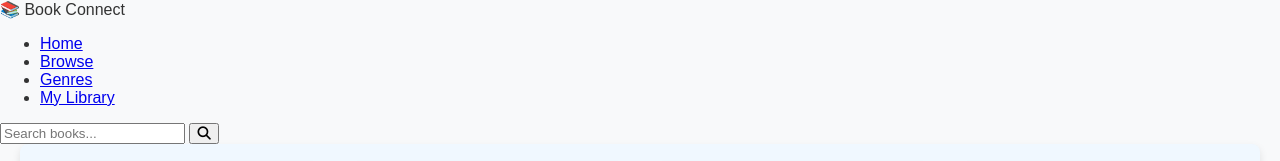
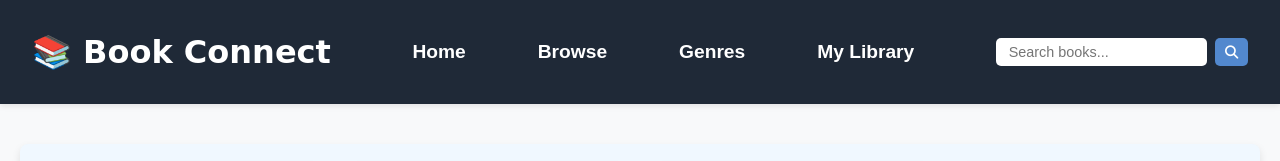
Before and after one commit to Emmanuel802/BOOK-CONNECT, a plain HTML site: page index.html in a window 1280 px wide. Shown: the top 161 px of the page. Drawn offline with Linux system fonts and the light colour scheme.

Commit message:
Styled the navigation bar

```diff
--- a/styles.css
+++ b/styles.css
@@ -5,6 +5,84 @@ body {
     background-color: #f8f9fa;
     color: #333;
 }
+
+
+.navbar {
+  position: sticky;
+    display: flex;
+    flex-wrap: wrap;
+    justify-content: space-between;
+    align-items: center;
+    height: 4.5rem;
+    padding: 1rem 2rem;
+    background-color: #1f2937;
+    color: white;
+    box-shadow: 0 2px 6px rgba(0,0,0,0.1);
+    margin-bottom: 2.5rem;
+  }
+
+  .logo {
+    font-family: cursive;
+    font-size: 2rem;
+    font-weight: bold;
+  }
+
+  .nav-links {
+    list-style: none;
+    display: flex;
+    gap: 2rem;
+    margin: 0;
+    padding: 0;
+
+  }
+
+  .nav-links a {
+    color: white;
+    text-decoration: none;
+    font-size: 1.2rem;
+    font-weight: 600;
+    padding: 10px 20px;
+    transition: background-color 0.s ease;
+  }
+
+  .nav-links a:hover {
+    color: #1f2937;
+    background-color: #f8f9fa;
+  }
+
+
+  .search-container {
+    display: flex;
+    align-items: center;
+    gap: 0.5rem;
+  }
+
+  .search-container input[type="text"] {
+    padding: 0.4rem 0.8rem;
+    border-radius: 5px;
+    border: none;
+    font-size: 0.9rem;
+  }
+
+  .search-container button {
+    padding: 0.4rem 0.6rem;
+    border: none;
+    background-color: #5288ce;
+    color: white;
+    border-radius: 5px;
+    cursor: pointer;
+    transition: background-color 0.2s ease;
+  }
+
+  .search-container button:hover {
+    background-color: #3d5174;
+  }
+
+  button {
+    border: none;
+    cursor: pointer;
+}
+
 
 .book-grid {
     display: grid;
```
